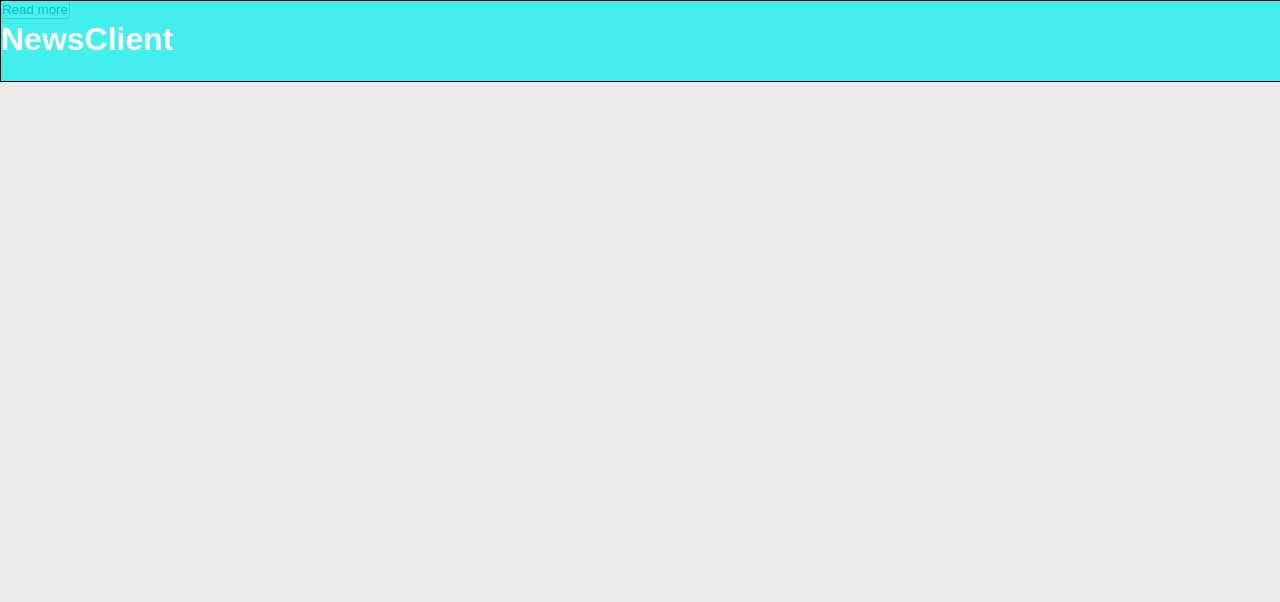
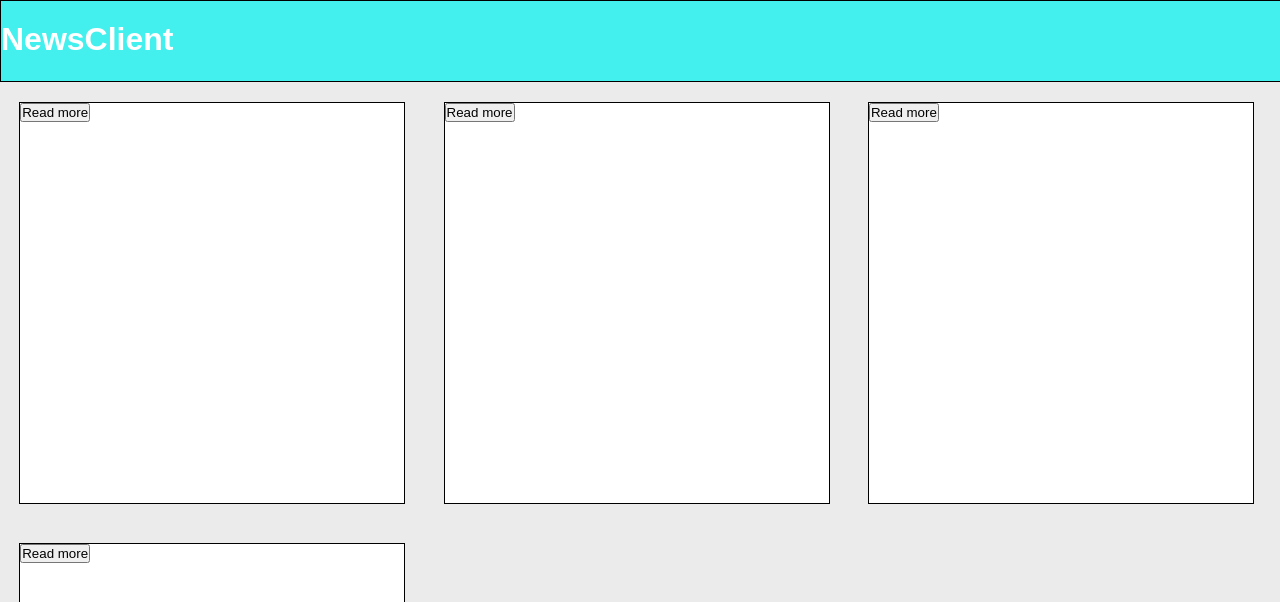
Before and after one commit to DanWilkes02/news-client, a React (Create React App) app: page / in a window 1280 px wide. Shown: the top 602 px of the page. Built offline with nearby package versions, Linux system fonts and the light colour scheme; no server answers.

Commit message:
Widgets displaying first article

```diff
--- a/src/App.js
+++ b/src/App.js
@@ -6,7 +6,7 @@ class NavBar extends Component {
   render() {
     return (
 
-      <div className="NavBar">
+      <div className="nav-bar">
         <h1>NewsClient</h1>
       </div>
 
@@ -16,14 +16,19 @@ class NavBar extends Component {
 
 class NewsWidget extends Component {
   render() {
+
     return (
-      <div className="NewsWidget">
+
+        <div className="news-widget">
           <h1>{this.props.headline}</h1>
           <h6>{this.props.source}</h6>
           <h3>{this.props.author}</h3>
           <p>{this.props.story}</p>
           <button>Read more</button>
         </div>
+
+
+
     );
   }
 }
@@ -35,16 +40,24 @@ class App extends Component {
   constructor(props) {
     super(props);
     this.state = {
-      headline: ''
+      headline: '',
+      source: ''
     }
   }
 
+
+
   componentDidMount() {
     console.log('didMount');
+
     axios.get('https://newsapi.org/v1/articles?source=techcrunch&apiKey=2f0e768750294d9a886f63de3db38fd0').then((res) => {
       let headline = res.data.articles[0].title;
+      let source = res.data.source;
       console.log(headline);
-      this.setState({headline: headline});
+      this.setState({
+        headline: headline,
+        source: source
+      });
     });
   }
 
@@ -53,9 +66,28 @@ class App extends Component {
     return (
       <div id="App">
         <NavBar/>
+
+        <div className="page-content">
           <NewsWidget
+            widgetId='0'
+            headline={this.state.headline}
+
+          />
+          <NewsWidget
+            widgetId='1'
             headline={this.state.headline}
           />
+          <NewsWidget
+            widgetId='2'
+            headline={this.state.headline}
+          />
+
+          <NewsWidget
+            widgetId='3'
+            headline={this.state.headline}
+          />
+
+        </div>
       </div>
     );
   }
--- a/src/App.min.css
+++ b/src/App.min.css
@@ -1 +1 @@
-*{margin:0;padding:0}html,body{background-color:rgba(216,216,216,0.3);height:100%;width:100%}.NavBar{position:fixed;background-color:rgba(23,241,237,0.79);border:solid 1px black;width:100%;height:10%}.NavBar h1{position:absolute;top:25%;float:left;color:white}
+*{margin:0;padding:0}html,body{height:100%;width:100%;background-color:rgba(216,216,216,0.3)}.nav-bar{position:fixed;background-color:rgba(23,241,237,0.79);border:solid 1px black;margin:0 auto;width:100%;height:10%;z-index:10}.nav-bar h1{position:absolute;top:25%;float:left;color:white}.page-content{position:absolute;height:100%;width:100%;margin-top:5%;padding-bottom:3%;z-index:1;overflow:hidden}.news-widget{position:relative;display:inline-block;margin:3% 1.5% 0%;height:50%;width:30%;background-color:#fff;border:black 1px solid}
--- a/src/App.scss
+++ b/src/App.scss
@@ -1,5 +1,7 @@
 $main-background: rgba(216, 216, 216, 0.3);
 $main-colour: rgba(23, 241, 237, 0.79);
+$widget-background: white;
+$nav-bar-height: 10%;
 
 *{
   margin:0;
@@ -7,21 +9,21 @@ $main-colour: rgba(23, 241, 237, 0.79);
 }
 
 html,body {
-  background-color: $main-background;
   height: 100%;
   width: 100%;
+  background-color: $main-background;
 }
 
 
 
-.NavBar{
+.nav-bar{
   position: fixed;
   background-color: $main-colour;
   border: solid 1px black;
-
+  margin: 0 auto;
   width: 100%;
-  height: 10%;
-
+  height: $nav-bar-height;
+  z-index: 10;
 
   h1{
     /*Uses workaround for vertical alignment, doesn't work
@@ -34,3 +36,24 @@ html,body {
 
   }
 }
+
+.page-content{
+  position: absolute;
+  height: 100%;
+  width: 100%;
+  margin-top: $nav-bar-height/2; /*Hack fix, work out why later*/
+  padding-bottom: 3%;
+  z-index: 1;
+  overflow: hidden;
+}
+
+.news-widget{
+  position: relative;
+  display: inline-block;
+
+  margin: 3% 1.5% 0%;
+  height: 50%;
+  width: 30%;
+  background-color: $widget-background;
+  border: black 1px solid;
+}
```
Lines whose indentation alone changed are shown as unchanged.
